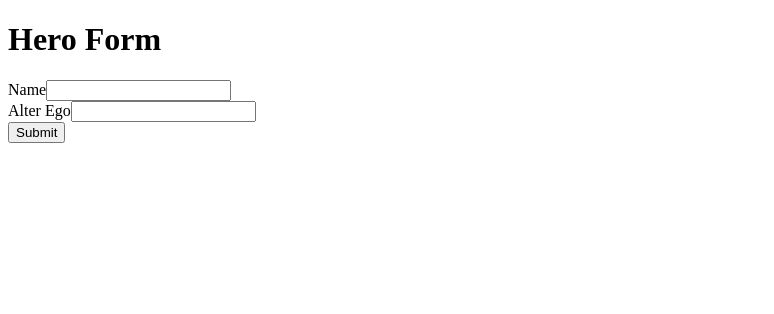
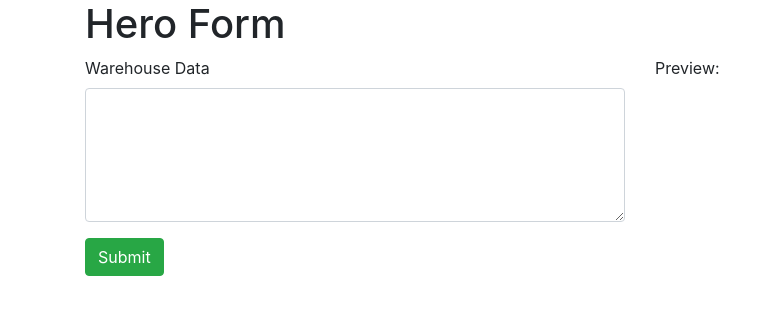
Before and after one commit to Drageaux/hf-accounting-tools, an Angular app in the folder po-processing/: page / in a window 1280 px wide. Shown: the top 314 px of the page, without its empty margins (0-774 px from the left). Built offline with nearby package versions, Linux system fonts and the light colour scheme.

Commit message:
Setting up the form

```diff
--- a/po-processing/src/app/app.component.html
+++ b/po-processing/src/app/app.component.html
@@ -2,17 +2,26 @@
 
 <div class="container">
   <h1>Hero Form</h1>
-  <form>
-    <div class="form-group">
-      <label for="name">Name</label>
-      <input type="text" class="form-control" id="name" required />
+  <form #dataForm="ngForm">
+    <div class="form-group row">
+      <div class="col-6">
+        <label for="warehouse-data">Warehouse Data</label>
+        <textarea
+          [(ngModel)]="warehouseInput"
+          name="name"
+          rows="5"
+          cols="50"
+          name="description"
+          class="form-control"
+          id="warehouse-data"
+          #warehouseData
+        ></textarea>
+      </div>
+      <div class="col-6">
+        Preview:<br />
+        {{ warehouseInput | json }}
+      </div>
     </div>
-
-    <div class="form-group">
-      <label for="alterEgo">Alter Ego</label>
-      <input type="text" class="form-control" id="alterEgo" />
-    </div>
-
     <button type="submit" class="btn btn-success">Submit</button>
   </form>
 </div>
--- a/po-processing/src/app/app.component.ts
+++ b/po-processing/src/app/app.component.ts
@@ -7,4 +7,5 @@ import { Component } from '@angular/core';
 })
 export class AppComponent {
   title = 'po-processing';
+  warehouseInput: any;
 }
--- a/po-processing/src/styles.scss
+++ b/po-processing/src/styles.scss
@@ -1 +1 @@
-/* You can add global styles to this file, and also import other style files */
+@import url('https://stackpath.bootstrapcdn.com/bootstrap/4.3.1/css/bootstrap.min.css');
```
Also changed, not shown: po-processing/src/app/lot.ts (added, +15 -0 lines).
